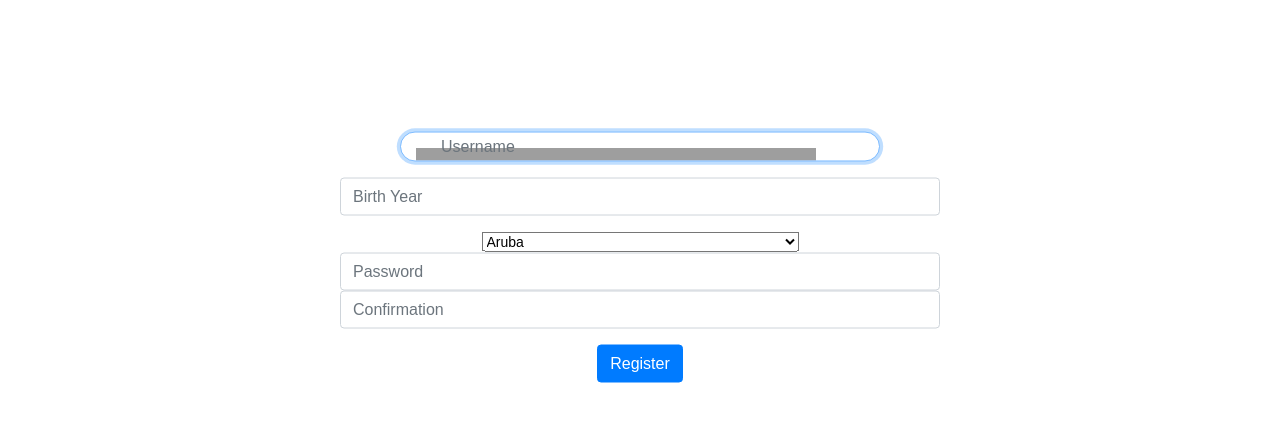
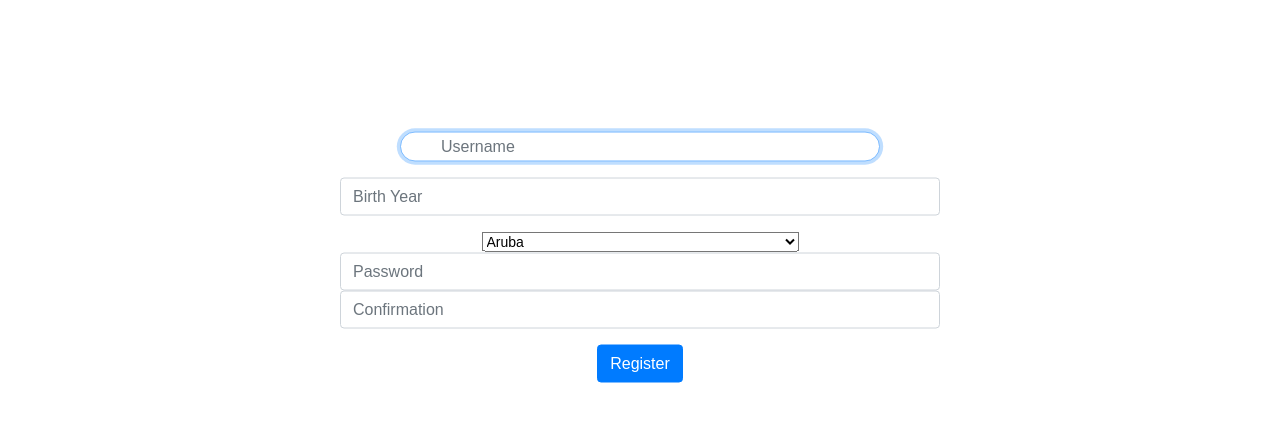
Before and after one commit to peter-sari/my-footprint, a Flask app: page /register in a window 1280 px wide. Shown: the part 63-485 px from the top of the page. Run offline with Flask 2, Linux system fonts and the light colour scheme; some libraries are stand-ins or nearby versions; grey boxes are pictures that could not be loaded.

Commit message:
Update styles.css

```diff
--- a/static/styles.css
+++ b/static/styles.css
@@ -1,19 +1,19 @@
-
-body{
+body {
   font-size: 14px;
-    font-family: arial,sans-serif;
+  font-family: arial, sans-serif;
   color: #222;
 }
 
-main{
+main {
   display: flex;
 }
 
-textarea:focus, input:focus{
+textarea:focus,
+input:focus {
   outline: none;
 }
 
-#container{
+#container {
   position: absolute;
   top: 40%;
   left: 50%;
@@ -25,26 +25,24 @@ textarea:focus, input:focus{
   max-width: 600px;
 }
 
-input[type=text] {
+input[type="text"] {
   border: 0.5px solid lightgrey;
   border-radius: 30px;
   padding: 5px;
   height: 30px;
-    background-image: url('https://www.ee.ucl.ac.uk/images/searchIcon.png/image');
-    background-position: 15px 15px;
-    background-repeat: no-repeat;
   padding-left: 40px;
   display: block;
   width: 80%;
   margin: 0 auto;
 }
 
-input[type=button], input[type=submit]{
+input[type="button"],
+input[type="submit"] {
   background-color: #f8f9fa;
   border: 1px solid #f8f9fa;
   border-radius: 4px;
   color: #3c4043;
-    font-family: arial,sans-serif;
+  font-family: arial, sans-serif;
   font-size: 14px;
   margin: 11px 4px;
   padding: 0 16px;
@@ -57,7 +55,7 @@ input[type=button], input[type=submit]{
 }
 
 input:hover {
-box-shadow: 0 1px 1px rgba(0,0,0,.1);
+  box-shadow: 0 1px 1px rgba(0, 0, 0, 0.1);
   border: 1px solid #dadce0;
   color: #202124;
 }
```
Lines whose indentation alone changed are shown as unchanged.
